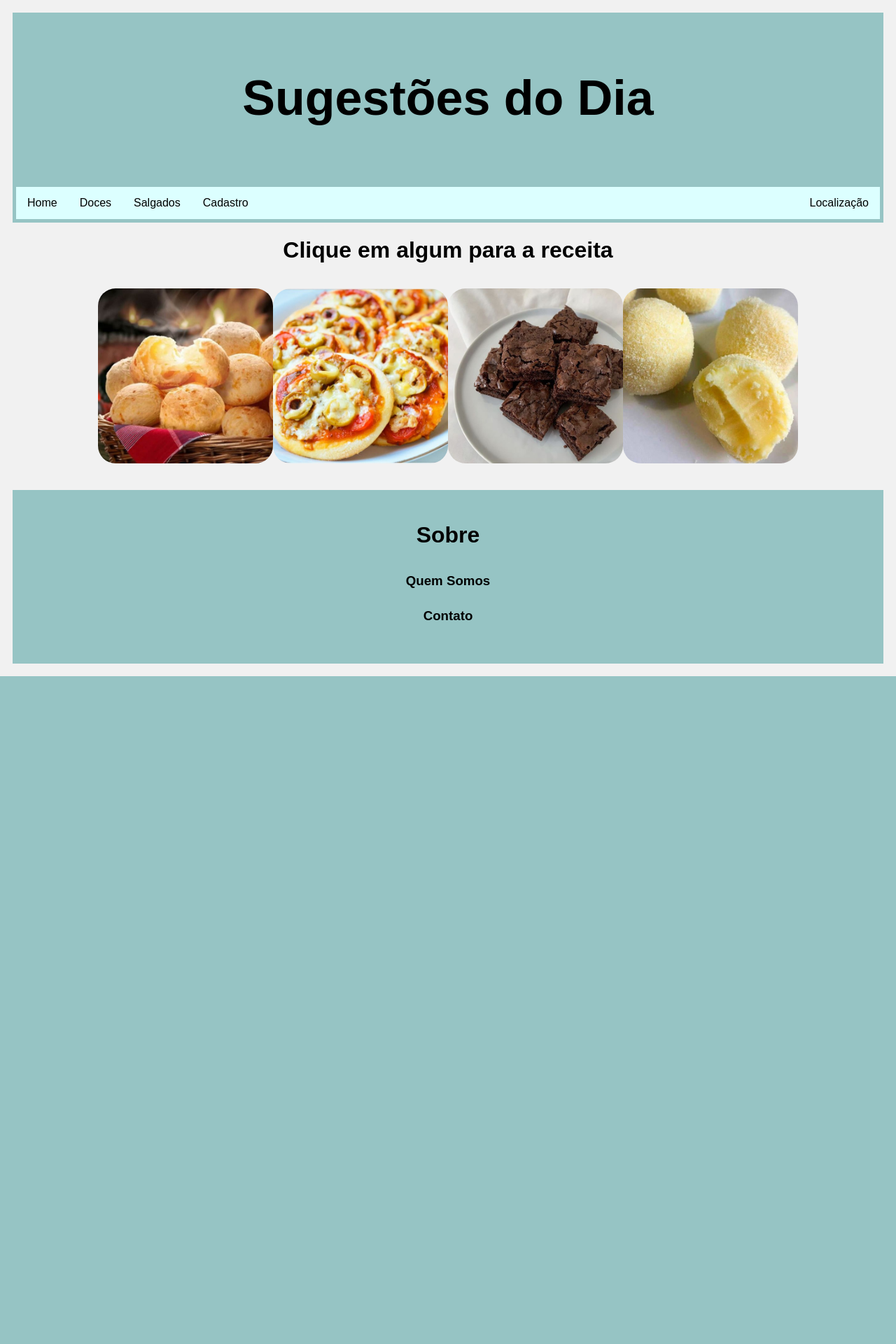
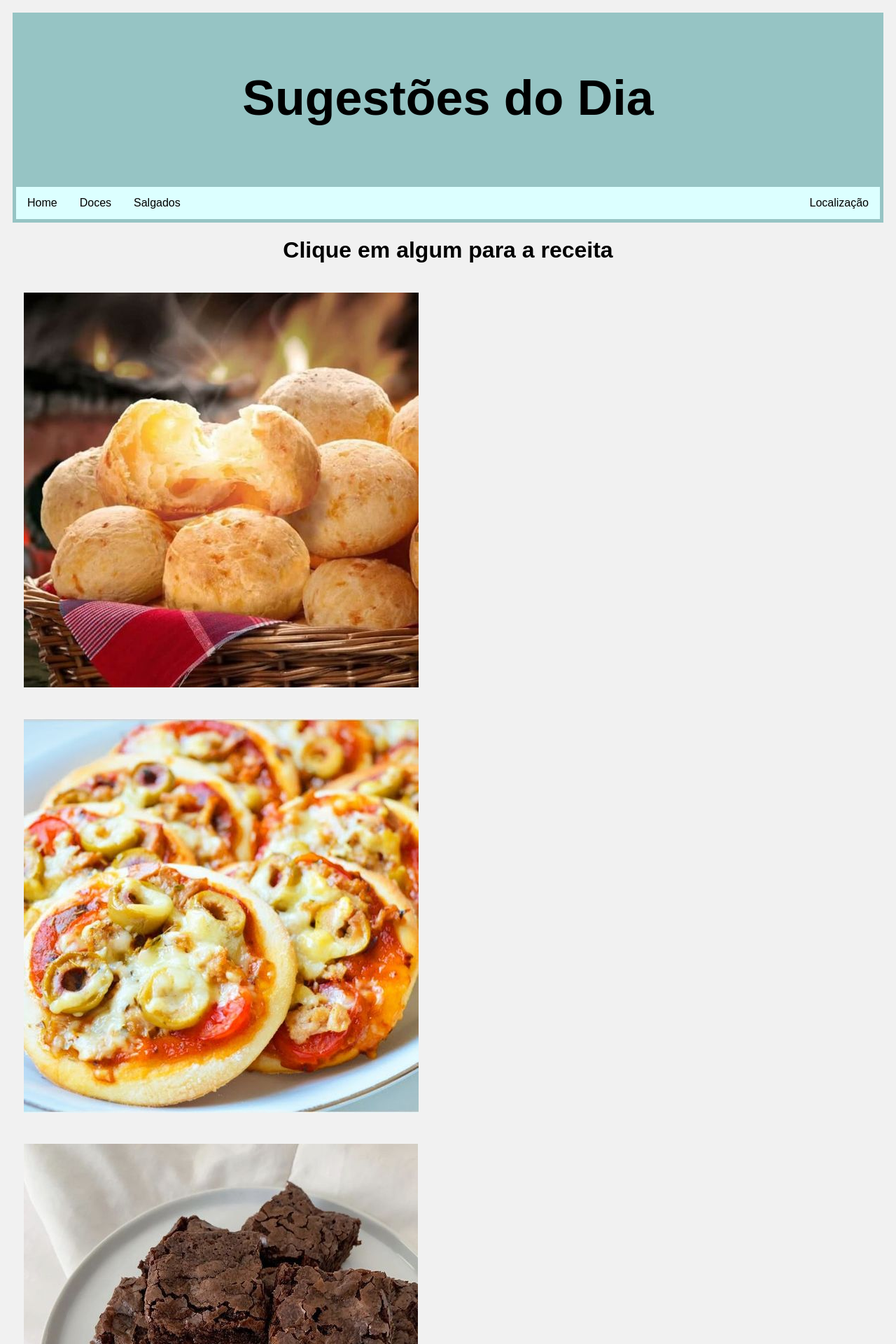
Before and after one commit to kauane05/Receitas_PW_site, a PHP site: page /sugestoesDoDia.html in a window 1280 px wide. Shown: the top 1920 px of the page at 70% size. Before the commit the page ends 966 px from the top, so only its background shows below. Run offline with PHP 8.4, Linux system fonts and the light colour scheme.

Commit message:
modificando a tela de sugestoes

```diff
--- a/css/estilo.css
+++ b/css/estilo.css
@@ -64,10 +64,11 @@ font-size: 70px;
     text-decoration: none;
 }
 .doces{
-    padding: 14px 16px;
-    display: flex;
-    justify-content: center;
-    align-items: center;
+    width:100%;
+    float:left;
+    padding: 20px 16px;
+    border-radius: 100%;
+
 }
 .txt{
     text-align: center;
--- a/sugestoesDoDia.html
+++ b/sugestoesDoDia.html
@@ -19,7 +19,7 @@
         <a href="index.html">Home</a>
         <a href="doces.html">Doces</a>
         <a href="salgados.html">Salgados</a>
-        <a href="assinatura.html">Cadastro</a>
+
         <a href="https://www.google.com.br/maps"style="float:right" target="_blank">Localização</a>
     </nav>
 
@@ -27,13 +27,11 @@
         <div class="txt">
             <h1>Clique em algum para a receita</h1>
         </div>
-        <div class="doces">
-            <a href="paodequeijo.html"> <img src="./imagens/paodequeijo.jpg" style=" border-radius: 10%;" width="250" height="250" alt=""></a>
-            <a href="minipizza.html"> <img src="./imagens/minipizza.jpg" style=" border-radius: 10%;" width="250" height="250" alt=""></a>
-            <a href="brownie.html"> <img src="./imagens/brownie.jpg" style=" border-radius: 10%;" width="250" height="250" alt=""></a>
-            <a href="beijinho.html"> <img src="./imagens/beijinho.jpg" style=" border-radius: 10%;" width="250" height="250" alt=""></a>
-        </div>
 
+        <div class="doces" href="paodequeijo.html"><img src="./imagens/paodequeijo.jpg" ></div>
+        <div class="doces" href="minipizza.html" ><img src="./imagens/minipizza.jpg" ></div>
+        <div class="doces" href="brownie.html"><img src="./imagens/brownie.jpg" ></div>
+        <div class="doces" href="beijinho.html"><img src="./imagens/beijinho.jpg" ></div>
 
     </main>
 
```
